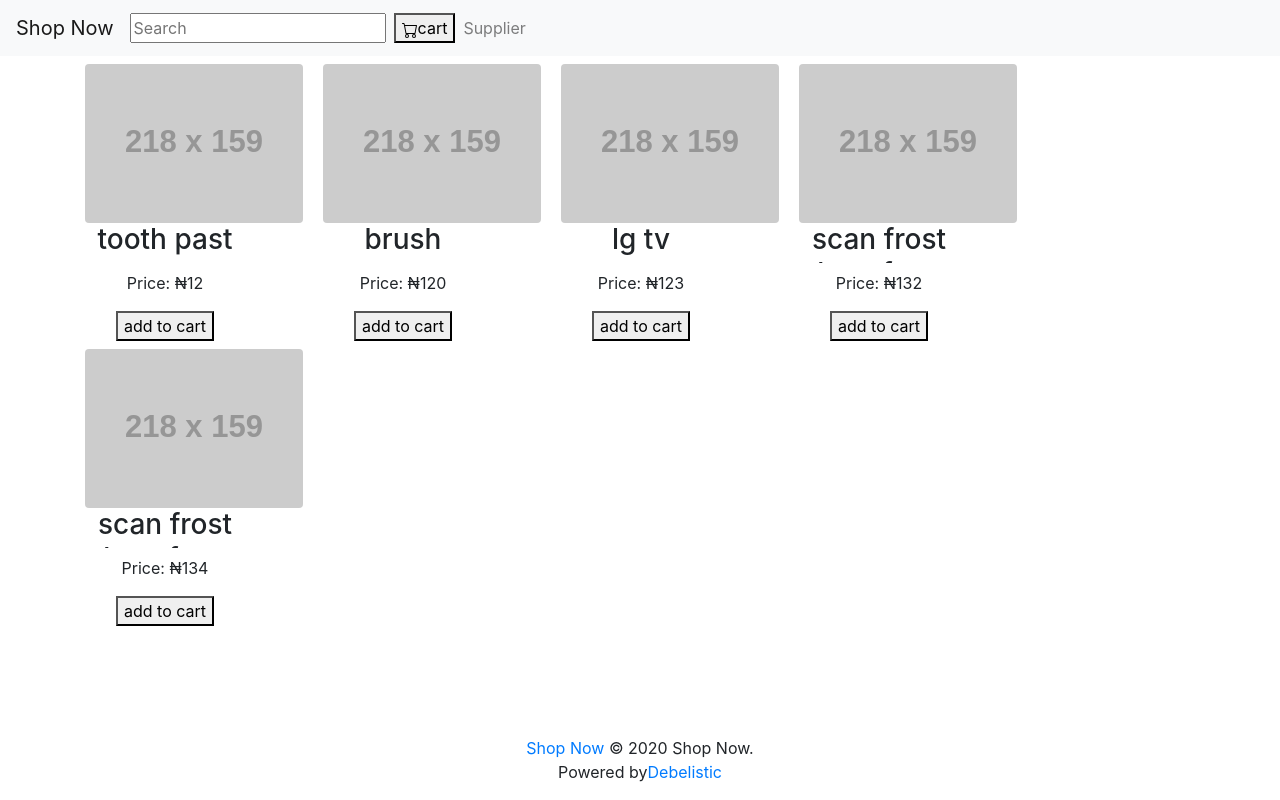
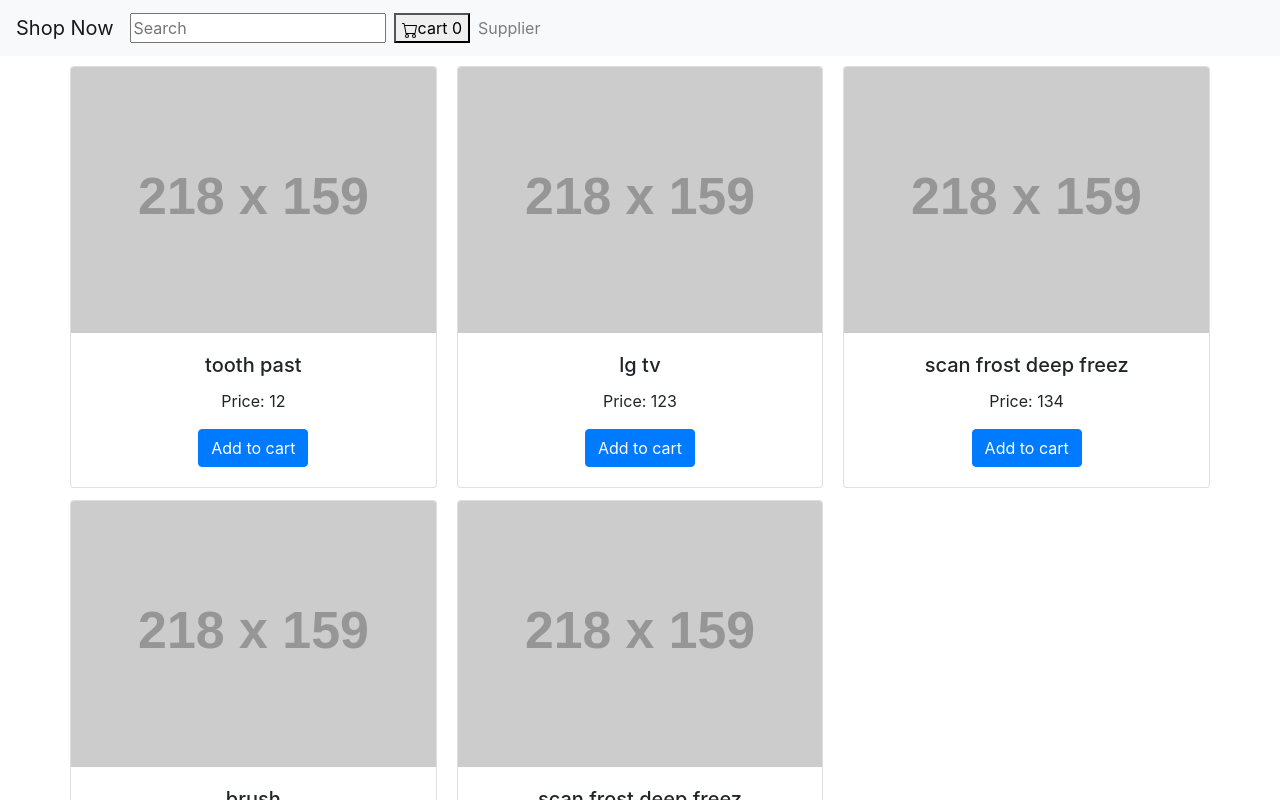
Before and after one commit to debelistic/miniE-commerce, a React (Create React App) app in the folder ecommerce-ui/: page / in a window 1280 px wide. Shown: the top 800 px of the page. Built offline with nearby package versions, Linux system fonts and the light colour scheme.

Commit message:
add redux

```diff
--- a/ecommerce-ui/package.json
+++ b/ecommerce-ui/package.json
@@ -9,7 +9,10 @@
     "react": "^16.13.1",
     "react-bootstrap": "^1.3.0",
     "react-dom": "^16.13.1",
-    "react-scripts": "3.4.3"
+    "react-redux": "^7.2.1",
+    "react-router-dom": "^5.2.0",
+    "react-scripts": "3.4.3",
+    "redux": "^4.0.5"
   },
   "scripts": {
     "start": "react-scripts start",
--- a/ecommerce-ui/src/App.css
+++ b/ecommerce-ui/src/App.css
@@ -38,5 +38,7 @@
 }
 
 .min-vh-85 {
-  min-height: 85vh
+  min-height: 85vh;
+  padding-top: 10px;
+  margin-bottom: 20px;
 }
--- a/ecommerce-ui/src/App.js
+++ b/ecommerce-ui/src/App.js
@@ -1,17 +1,20 @@
 import React from "react"
+import { BrowserRouter as Router, Switch, Route } from "react-router-dom"
 import "./App.css"
+import Home from "./pages/Home"
 // import { Container } from "react-bootstrap"
-import Header from "./commons/Header"
-import Footer from "./commons/Footer"
-import Main from "./components/Main"
 
 function App() {
   return (
-    <div>
-      <Header />
-      <Main />
-      <Footer />
-    </div>
+    <Router>
+      <Switch>
+        <Route path="/" exact component={Home} />
+        <Route path="/cart" exact component={Home} />
+        <Route path="/signup" exact component={Home} />
+        <Route path="/signin" exact component={Home} />
+        <Route path="/logout" exact component={Home} />
+      </Switch>
+    </Router>
   )
 }
 
--- a/ecommerce-ui/src/commons/Footer.js
+++ b/ecommerce-ui/src/commons/Footer.js
@@ -1,6 +1,5 @@
 import React from "react"
-import '../App.css'
-
+import "../App.css"
 
 export default function Footer() {
   return (
--- a/ecommerce-ui/src/commons/Header.js
+++ b/ecommerce-ui/src/commons/Header.js
@@ -1,5 +1,6 @@
-import React, {useState, useEffect} from "react"
-import { Navbar, Form, FormControl, Nav, Button } from "react-bootstrap"
+import React, { useState, useEffect } from "react"
+import { Navbar, Nav } from "react-bootstrap"
+import { useSelector } from "react-redux"
 
 const products = [
   {
@@ -44,65 +45,87 @@ const products = [
   },
 ]
 
-
 const searchLsStyleLi = {
-  color: '#fff'
+  color: "#fff",
 }
 
 export default function Header() {
+  const cart = useSelector((state) => state.cart)
   const [searchTerm, setSearchTerm] = useState("")
   const [searchResults, setSearchResults] = useState([])
 
   const [searchTouch, setSearchTouch] = useState(false)
-  const searchResultsStyles = searchTouch ? {
-    display: 'block',
-    position: 'absolute',
+  const searchResultsStyles = searchTouch
+    ? {
+        display: "block",
+        position: "absolute",
         zIndex: 1,
-    backgroundColor: 'rgba(0,0,0,.6)',
-    listStyle: 'none',
-    padding: 10
-  } : {
-    display: 'none'
+        backgroundColor: "rgba(0,0,0,.6)",
+        listStyle: "none",
+        padding: 10,
+      }
+    : {
+        display: "none",
       }
 
-  const handleChange = event => {
-    if(event.target.value.length >= 1){
-      setSearchTerm(event.target.value);
+  const handleChange = (event) => {
+    if (event.target.value.length >= 1) {
+      setSearchTerm(event.target.value)
       setSearchTouch(true)
-    }else{
+    } else {
       setSearchTouch(false)
-      setSearchTerm("");
+      setSearchTerm("")
+    }
   }
 
-  };
-
   useEffect(() => {
-    const results = products.filter(product => product.name.toLowerCase().includes(searchTerm.trim().toLowerCase()));
-    setSearchResults(results);
-  }, [searchTerm]);
+    const results = products.filter((product) =>
+      product.name.toLowerCase().includes(searchTerm.trim().toLowerCase())
+    )
+    setSearchResults(results)
+  }, [searchTerm])
   return (
     <Navbar bg="light" expand="lg">
       <Navbar.Brand href="#home">Shop Now</Navbar.Brand>
       <Navbar.Toggle aria-controls="basic-navbar-nav" />
       {/* <Form inline> */}
-      <div style={{position: 'relative'}}>
-        <input value={searchTerm}
-        onChange={handleChange} type="text" placeholder="Search" className="mr-sm-2" />
+      <div style={{ position: "relative" }}>
+        <input
+          value={searchTerm}
+          onChange={handleChange}
+          type="text"
+          placeholder="Search"
+          className="mr-sm-2"
+        />
         {/* <Button variant="outline-success">Search</Button> */}
-        <ul  style={searchResultsStyles}>
-        {searchResults.length === 0 ? <li style={searchLsStyleLi}>product not found</li> : null}
+        <ul style={searchResultsStyles}>
+          {searchResults.length === 0 ? (
+            <li style={searchLsStyleLi}>product not found</li>
+          ) : null}
 
           {searchResults.map((item) => (
-          <li style={searchLsStyleLi} key={item.id}>{item.name}</li>
+            <li style={searchLsStyleLi} key={item.id}>
+              {item.name}
+            </li>
           ))}
         </ul>
       </div>
       {/* </Form> */}
-      <button>
-      <svg width="1em" height="1em" viewBox="0 0 16 16" className="bi bi-cart" fill="currentColor" xmlns="http://www.w3.org/2000/svg">
-        <path fillRule="evenodd" d="M0 1.5A.5.5 0 0 1 .5 1H2a.5.5 0 0 1 .485.379L2.89 3H14.5a.5.5 0 0 1 .491.592l-1.5 8A.5.5 0 0 1 13 12H4a.5.5 0 0 1-.491-.408L2.01 3.607 1.61 2H.5a.5.5 0 0 1-.5-.5zM3.102 4l1.313 7h8.17l1.313-7H3.102zM5 12a2 2 0 1 0 0 4 2 2 0 0 0 0-4zm7 0a2 2 0 1 0 0 4 2 2 0 0 0 0-4zm-7 1a1 1 0 1 0 0 2 1 1 0 0 0 0-2zm7 0a1 1 0 1 0 0 2 1 1 0 0 0 0-2z"/>
+      <button type="submit">
+        <svg
+          width="1em"
+          height="1em"
+          viewBox="0 0 16 16"
+          className="bi bi-cart"
+          fill="currentColor"
+          xmlns="http://www.w3.org/2000/svg"
+        >
+          <path
+            fillRule="evenodd"
+            d="M0 1.5A.5.5 0 0 1 .5 1H2a.5.5 0 0 1 .485.379L2.89 3H14.5a.5.5 0 0 1 .491.592l-1.5 8A.5.5 0 0 1 13 12H4a.5.5 0 0 1-.491-.408L2.01 3.607 1.61 2H.5a.5.5 0 0 1-.5-.5zM3.102 4l1.313 7h8.17l1.313-7H3.102zM5 12a2 2 0 1 0 0 4 2 2 0 0 0 0-4zm7 0a2 2 0 1 0 0 4 2 2 0 0 0 0-4zm-7 1a1 1 0 1 0 0 2 1 1 0 0 0 0-2zm7 0a1 1 0 1 0 0 2 1 1 0 0 0 0-2z"
+          />
         </svg>
-      <span>cart</span>
+        <span>cart {cart.length}</span>
       </button>
 
       <Navbar.Collapse id="basic-navbar-nav" className="float-right">
--- a/ecommerce-ui/src/components/Main.js
+++ /dev/null
@@ -1,10 +0,0 @@
-import React from "react"
-import Products from "./Products"
-import '../App.css'
-export default function Main() {
-  return (
-    <div className=' container-fluid min-vh-85'>
-      <Products />
-    </div>
-  )
-}
--- a/ecommerce-ui/src/components/Products.js
+++ b/ecommerce-ui/src/components/Products.js
@@ -1,5 +1,7 @@
 import React from "react"
-import { Container, Row, Image, Col } from "react-bootstrap"
+import { Container, Row, Card, Button, CardColumns } from "react-bootstrap"
+import { useDispatch } from "react-redux"
+import { addToCart } from "../utils/reducer"
 
 const products = [
   {
@@ -45,17 +47,28 @@ const products = [
 ]
 
 export default function Products() {
+  const dispatch = useDispatch()
+
   return (
-    <Container className="container-fluid m-auto">
-      <Row>
-        {products.map((product) => (
-          <Col key={product.id} xs={12} md={8} lg={2} className="mt-2 mr-5" align="center">
-            <Image src={product.imageUrl} rounded />
-            <h3 style={{width: '100%', height: 40, overflow: 'hidden'}}>{product.name}</h3>
-            <p>Price: &#8358;{product.price}</p>
-            <button>add to cart</button>
-          </Col>
-        ))}
+    <Container className="container-fluid m-20" align="center">
+      <Row align="center">
+        <CardColumns className="pt-10" align="center">
+          {products.map((product) => (
+            <Card key={product.id} style={{}}>
+              <Card.Img variant="top" src={product.imageUrl} />
+              <Card.Body>
+                <Card.Title>{product.name}</Card.Title>
+                <Card.Text>Price: {product.price}</Card.Text>
+                <Button
+                  onClick={() => dispatch(addToCart(product))}
+                  variant="primary"
+                >
+                  Add to cart
+                </Button>
+              </Card.Body>
+            </Card>
+          ))}
+        </CardColumns>
       </Row>
     </Container>
   )
--- a/ecommerce-ui/src/index.js
+++ b/ecommerce-ui/src/index.js
@@ -1,13 +1,17 @@
 import React from "react"
 import ReactDOM from "react-dom"
 import "./index.css"
+import { Provider } from "react-redux"
 import App from "./App"
 import * as serviceWorker from "./serviceWorker"
+import { store } from "./utils/reducer"
 
 ReactDOM.render(
-  <React.StrictMode>
-    <App />
-  </React.StrictMode>,
+  <Provider store={store}>
+    <React.StrictMode>
+      <App />
+    </React.StrictMode>
+  </Provider>,
   document.getElementById("root")
 )
 
--- /dev/null
+++ b/ecommerce-ui/src/pages/Home.js
@@ -0,0 +1,17 @@
+import React from "react"
+import Products from "../components/Products"
+import "../App.css"
+import Header from "../commons/Header"
+import Footer from "../commons/Footer"
+
+export default function Home() {
+  return (
+    <div>
+      <Header />
+      <div className=" container-fluid min-vh-85">
+        <Products />
+      </div>
+      <Footer />
+    </div>
+  )
+}
--- /dev/null
+++ b/ecommerce-ui/src/utils/reducer.js
@@ -0,0 +1,37 @@
+import { createStore } from "redux"
+
+const initialState = {
+  cart: [],
+}
+
+function reducer(state, action) {
+  switch (action.type) {
+    case "ADD_ITEM_TO_CART":
+      return {
+        ...state,
+        cart: [...state.cart, action.payload],
+      }
+    case "REMOVE_ITEM_FROM_CART":
+      return {
+        ...state,
+        cart: state.cart.filter((item) => item.id !== action.payload),
+      }
+    default:
+      return state
+  }
+}
+
+export const store = createStore(reducer, initialState)
+
+export const addToCart = (item) => {
+  // item.count = 0
+  return {
+    type: "ADD_ITEM_TO_CART",
+    payload: item,
+  }
+}
+
+export const removeFromCart = (item) => ({
+  type: "REMOVE_ITEM_FROM_CART",
+  payload: item,
+})
```
Also changed, not shown: ecommerce-ui/src/pages/Cart.js (added), ecommerce-ui/src/pages/index.js (added), 1 other file (tests, documents, lock files or other folders). Lines whose indentation alone changed are shown as unchanged.
